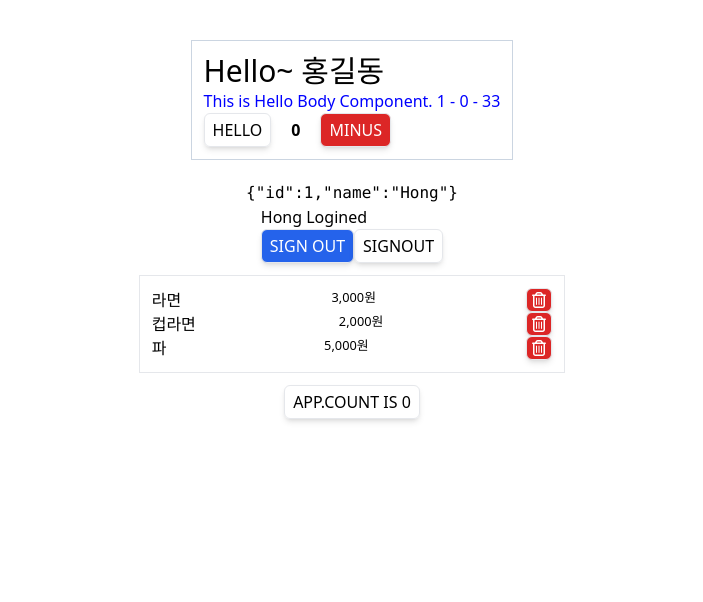
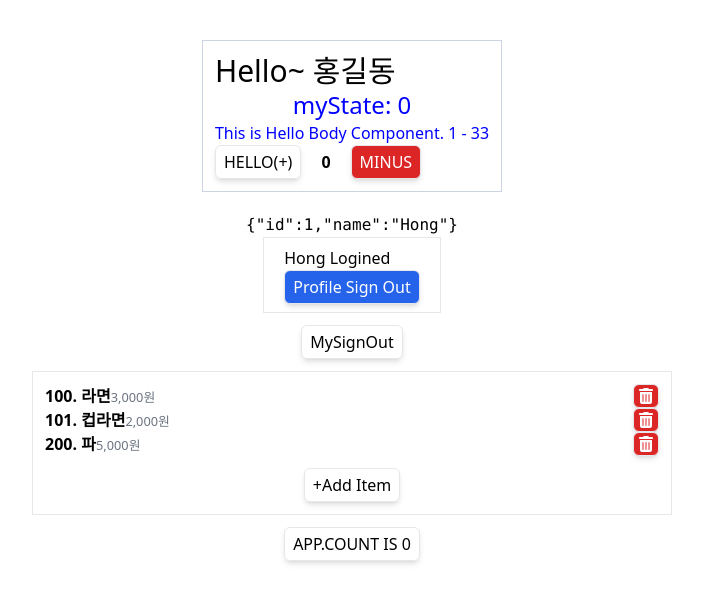
Before and after one commit to Sionparadox/hana4, a React (Vite) app in the folder sample/: page / in a window 1280 px wide. Shown: the top 602 px of the page, without its empty margins (288-991 px from the left). Built offline with nearby package versions, Linux system fonts and the light colour scheme.

Commit message:
cartItem Ref

```diff
--- a/sample/src/App.tsx
+++ b/sample/src/App.tsx
@@ -1,6 +1,7 @@
-import { useState } from 'react';
-import Hello from './components/Hello';
+import { useRef, useState } from 'react';
+import Hello, { MyHandler } from './components/Hello';
 import My from './components/My';
+import { flushSync } from 'react-dom';
 
 const SampleSession = {
   loginUser: { id: 1, name: 'Hong' },
@@ -19,16 +20,22 @@ function App() {
   const [count, setCount] = useState(0);
   const [session, setSession] = useState<Session>(SampleSession);
 
-  const plusCount = () => setCount(count + 1);
+  const myHandleRef = useRef<MyHandler>(null);
+
+  const plusCount = () => {
+    // setCount((pre) => pre + 1);
+    setCount((pre) => {
+      const newer = pre + 1;
+      // 여기서 변경된 newer(count)를 사용해야 함!
+      return newer;
+    });
+    flushSync(() => setCount((c) => c + 1));
+    // setOtherState... ver18.2
+    console.log('🚀  count:', count, document.getElementById('cnt')?.innerText);
+  };
   const minusCount = () => setCount(count - 1);
 
   const logout = () => setSession({ ...session, loginUser: null });
-
-  const removeCartItem = (itemId: number) =>
-    setSession({
-      ...session,
-      cart: session.cart.filter(({ id }) => id != itemId),
-    });
   // const logout = () => {
   //   session.loginUser = null;
   //   setSession(session);
@@ -41,6 +48,18 @@ function App() {
 
   // console.log('Apppppp');
 
+  const removeCartItem = (toRemoveId: number) => {
+    // patten 1)
+    // session.cart = session.cart.filter(({ id }) => id !== toRemoveId);
+    // setSession({ ...session });
+
+    // patten 2)
+    setSession({
+      ...session,
+      cart: session.cart.filter(({ id }) => id !== toRemoveId),
+    });
+  };
+
   return (
     <div className='mt-5 flex flex-col items-center'>
       <Hello
@@ -49,6 +68,7 @@ function App() {
         count={count}
         plusCount={plusCount}
         minusCount={minusCount}
+        ref={myHandleRef}
       />
       <hr />
       <pre>{JSON.stringify(session.loginUser)}</pre>
@@ -64,6 +84,7 @@ function App() {
             setCount((count) => count + 1);
             if (session.loginUser) session.loginUser.name = 'XXX' + count;
             console.table(session.loginUser);
+            myHandleRef.current?.jumpHelloState();
           }}
           className='btn'
         >
--- a/sample/src/components/Hello.tsx
+++ b/sample/src/components/Hello.tsx
@@ -1,4 +1,10 @@
-import { ReactNode, useState } from 'react';
+import {
+  ForwardedRef,
+  forwardRef,
+  ReactNode,
+  useImperativeHandle,
+  useState,
+} from 'react';
 
 type TitleProps = {
   text: string;
@@ -46,23 +52,30 @@ type Props = {
   minusCount: () => void;
 };
 
-export default function Hello({
-  name,
-  age,
-  count,
-  plusCount,
-  minusCount,
-}: Props) {
+export type MyHandler = {
+  jumpHelloState: () => void;
+};
+
+function Hello(
+  { name, age, count, plusCount, minusCount }: Props,
+  ref: ForwardedRef<MyHandler>
+) {
   // const [myState, setMyState] = useState(() => new Date().getTime());
   const [myState, setMyState] = useState(0);
   let v = 1;
   // console.debug('********', v, myState, count);
 
+  const handler: MyHandler = {
+    jumpHelloState: () => setMyState((pre) => pre * 10),
+  };
+  useImperativeHandle(ref, () => handler);
+
   return (
     <div className='my-5 border border-slate-300 p-3'>
       <Title text='Hello~' name={name} />
       <Body>
-        This is Hello Body Component. {v} - {myState} - {age}
+        <h3 className='text-center text-2xl'>myState: {myState}</h3>
+        This is Hello Body Component. {v} - {age}
       </Body>
       <button
         onClick={() => {
@@ -73,7 +86,7 @@ export default function Hello({
         }}
         className='btn'
       >
-        Hello
+        Hello(+)
       </button>
       <strong id='cnt' className='mx-5'>
         {count}
@@ -84,3 +97,7 @@ export default function Hello({
     </div>
   );
 }
+
+const ImpHello = forwardRef(Hello);
+
+export default ImpHello;
--- a/sample/src/components/Login.tsx
+++ b/sample/src/components/Login.tsx
@@ -1,4 +1,4 @@
-import { ChangeEvent, FormEvent, useState } from 'react';
+import { FormEvent, useRef } from 'react';
 import Button from './atoms/Button';
 import LabelInput from './molecules/LabelInput';
 
@@ -7,33 +7,94 @@ export default function Login({
 }: {
   login: (id: number, name: string) => void;
 }) {
-  const [id, setId] = useState(0);
-  const [name, setName] = useState('');
+  // const [id, setId] = useState(0);
+  // const [name, setName] = useState('');
+  const idRef = useRef<HTMLInputElement>(null);
+  const nameRef = useRef<HTMLInputElement>(null);
 
   const signIn = (e: FormEvent<HTMLFormElement>) => {
     e.preventDefault();
-
+    const id = idRef.current?.value;
+    const name = nameRef.current?.value;
     if (!id || !name) {
       alert('Input the id & name!!');
       return;
     }
-    login(id, name);
+    login(+id, name);
   };
+  // const signIn = (e: FormEvent<HTMLFormElement>) => {
+  //   e.preventDefault();
+  //   const eles = e.currentTarget.elements;
+  //   const { id, name } = eles as typeof eles & {
+  //     id: HTMLInputElement;
+  //     name: HTMLInputElement;
+  //   };
+  //   // console.log('$$$', id, name);
+  //   if (!id.value || !name.value) {
+  //     alert('Input the id & name!!');
+  //     id.focus();
+  //     return;
+  //   }
 
-  const changeName = (e: ChangeEvent<HTMLInputElement>) => {
-    setName(e.currentTarget.value);
-  };
+  //   login(+id.value, name.value);
+  // };
+
+  // const changeName = (e: ChangeEvent<HTMLInputElement>) => {
+  //   console.log('nnnnnnnn>>', name);
+  //   setName(e.currentTarget.value);
+  // };
+
   return (
     <>
       <form onSubmit={signIn} className='border p-4'>
         <LabelInput
           label='ID'
           type='number'
-          onChange={(e) => setId(+e.currentTarget.value)}
+          ref={idRef}
+          // onChange={(e) => setId(+e.currentTarget.value)}
         />
-        <LabelInput label='Name' type='text' onChange={changeName} />
+        <div className='flex'>
+          <label htmlFor='name' className='w-24'>
+            Name:
+          </label>
+          <input
+            id='name'
+            type='text'
+            ref={nameRef}
+            placeholder='Name...'
+            className='inp'
+            // onChange={changeName}
+          />
+        </div>
+        {/* <div className='flex'>
+        <label htmlFor='id' className='w-24'>
+          ID:
+        </label>
+        <input
+          id='id'
+          type='number'
+          placeholder='ID...'
+          className='inp mb-3'
+          // onChange={(e) => setId(+e.currentTarget.value)}
+        />
+      </div> */}
+        {/* <div className='flex'>
+        <label htmlFor='name' className='w-24'>
+          Name:
+        </label>
+        <input
+          id='name'
+          type='text'
+          autoComplete='off'
+          placeholder='Name...'
+          className='inp'
+          // onChange={(e) => setName(e.currentTarget.value)}
+        />
+      </div> */}
+        {/* <button className='btn btn-success float-end mt-3'>Sign In</button> */}
         <Button
           text='Sign In'
+          type='submit'
           variant='btn-success'
           classNames='float-end mt-3'
         />
--- a/sample/src/components/My.tsx
+++ b/sample/src/components/My.tsx
@@ -1,39 +1,94 @@
+import { FaTrashCan } from 'react-icons/fa6';
 import { Session } from '../App.tsx';
 import Login from './Login.tsx';
 import Profile from './Profile.tsx';
-import { FaRegTrashCan } from 'react-icons/fa6';
+import Button from './atoms/Button.tsx';
+import { FormEvent, useRef, useState } from 'react';
 
 type Props = {
   session: Session;
   logout: () => void;
   login: (id: number, name: string) => void;
-  removeCartItem: (itemId: number) => void;
+  removeCartItem: (id: number) => void;
 };
 
 export default function My({ session, logout, login, removeCartItem }: Props) {
+  const [isEditing, setIsEditing] = useState(false);
+  const logoutButtonRef = useRef<HTMLButtonElement>(null);
+  const nameRef = useRef<HTMLInputElement>(null);
+  const priceRef = useRef<HTMLInputElement>(null);
+
+  const toggleEditing = () => setIsEditing((pre) => !pre);
   const removeItem = (id: number) => {
-    if (confirm('Are You Sure?')) removeCartItem(id);
+    if (confirm('Are u sure?')) {
+      removeCartItem(id);
+    }
   };
+
+  const saveItem = (e: FormEvent<HTMLFormElement>) => {
+    e.preventDefault();
+    const name = nameRef.current?.value;
+    const price = priceRef.current?.value;
+    console.log(name, price);
+  };
+
   return (
     <>
       {session.loginUser ? (
-        <Profile session={session} logout={logout} />
+        <>
+          <Profile session={session} logout={logout} ref={logoutButtonRef} />
+          <Button
+            onClick={() => logoutButtonRef.current?.focus()}
+            text='MySignOut'
+          />
+        </>
       ) : (
         <Login login={login} />
       )}
 
-      <ul className='my-3 w-1/3 border p-3'>
-        {session.cart.map(({ id, name, price }) => (
+      <ul className='my-3 w-1/2 border p-3'>
+        {session.cart?.length ? (
+          session.cart.map(({ id, name, price }) => (
             <li key={id} className='flex justify-between'>
-            {name} <small>{price.toLocaleString()}원</small>
+              <strong>
+                {id}. {name}
+                <small className='font-light text-gray-500'>
+                  {price.toLocaleString()}원
+                </small>
+              </strong>
               <button
                 onClick={() => removeItem(id)}
                 className='btn btn-danger px-1 py-0'
               >
-              <FaRegTrashCan></FaRegTrashCan>
+                <FaTrashCan />
               </button>
             </li>
-        ))}
+          ))
+        ) : (
+          <li className='text-slate-500'>There is no items.</li>
+        )}
+        <li className='mt-3 text-center'>
+          {isEditing ? (
+            <form onSubmit={saveItem} className='mt-3 flex gap-3'>
+              <input
+                ref={nameRef}
+                type='text'
+                placeholder='name..'
+                className='inp'
+              ></input>
+              <input
+                ref={priceRef}
+                type='number'
+                placeholder='price..'
+                className='inp'
+              ></input>
+              <Button type='reset' onClick={toggleEditing} text='Cancel' />
+              <Button type='submit' text='save' variant='btn-primary' />
+            </form>
+          ) : (
+            <Button onClick={toggleEditing} text='+Add Item' />
+          )}
+        </li>
       </ul>
     </>
   );
--- a/sample/src/components/Profile.tsx
+++ b/sample/src/components/Profile.tsx
@@ -1,20 +1,31 @@
+import { ForwardedRef, forwardRef } from 'react';
 import { Session } from '../App';
-import Button from './atoms/Button';
+// import Button from './atoms/Button';
 
 type Props = {
   session: Session;
   logout: () => void;
 };
 
-export default function Profile({ session, logout }: Props) {
+const Profile = forwardRef(
+  ({ session, logout }: Props, ref: ForwardedRef<HTMLButtonElement>) => {
     return (
-    <div>
+      <div className='mb-3 border px-5 py-2'>
         <h3>{session.loginUser?.name} Logined</h3>
-      <button onClick={logout} className='btn btn-primary'>
-        Sign Out
+        <button
+          onClick={logout}
+          ref={ref}
+          className='btn btn-primary normal-case'
+        >
+          Profile Sign Out
         </button>
 
-      <Button onClick={logout} text='SignOut' />
+        {/* <Button onClick={logout} text='SignOut' /> */}
       </div>
     );
   }
+);
+
+Profile.displayName = 'Profile';
+
+export default Profile;
--- a/sample/src/components/atoms/Button.tsx
+++ b/sample/src/components/atoms/Button.tsx
@@ -13,7 +13,7 @@ export default function Button({
   ...props
 }: Props) {
   return (
-    <button {...props} className={`btn ${variant} ${classNames}`}>
+    <button {...props} className={`btn ${variant} ${classNames} normal-case`}>
       {text}
     </button>
   );
```
Also changed, not shown: sample/src/components/molecules/LabelInput.tsx (+20 -4 lines). Lines whose indentation alone changed are shown as unchanged.
